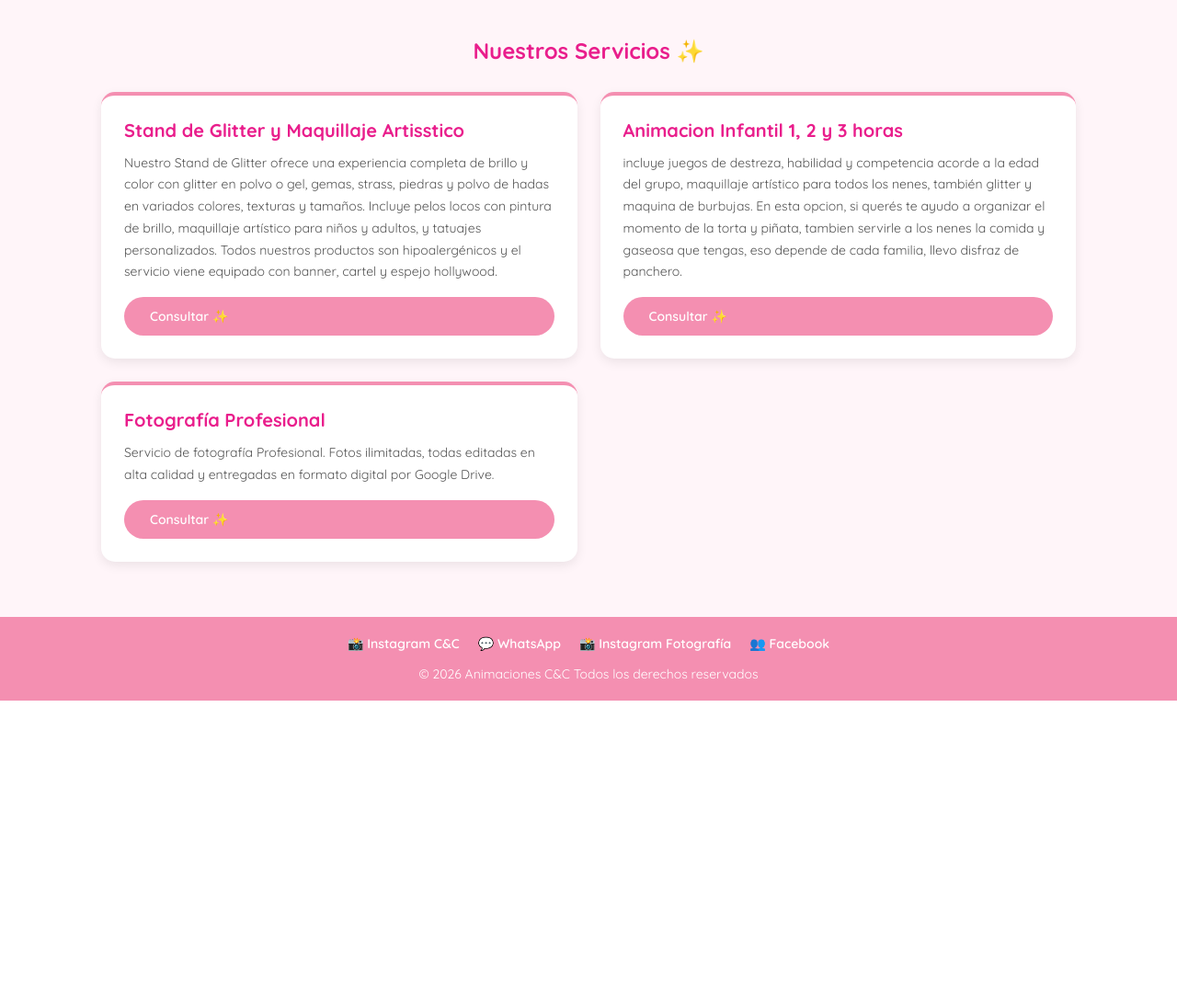
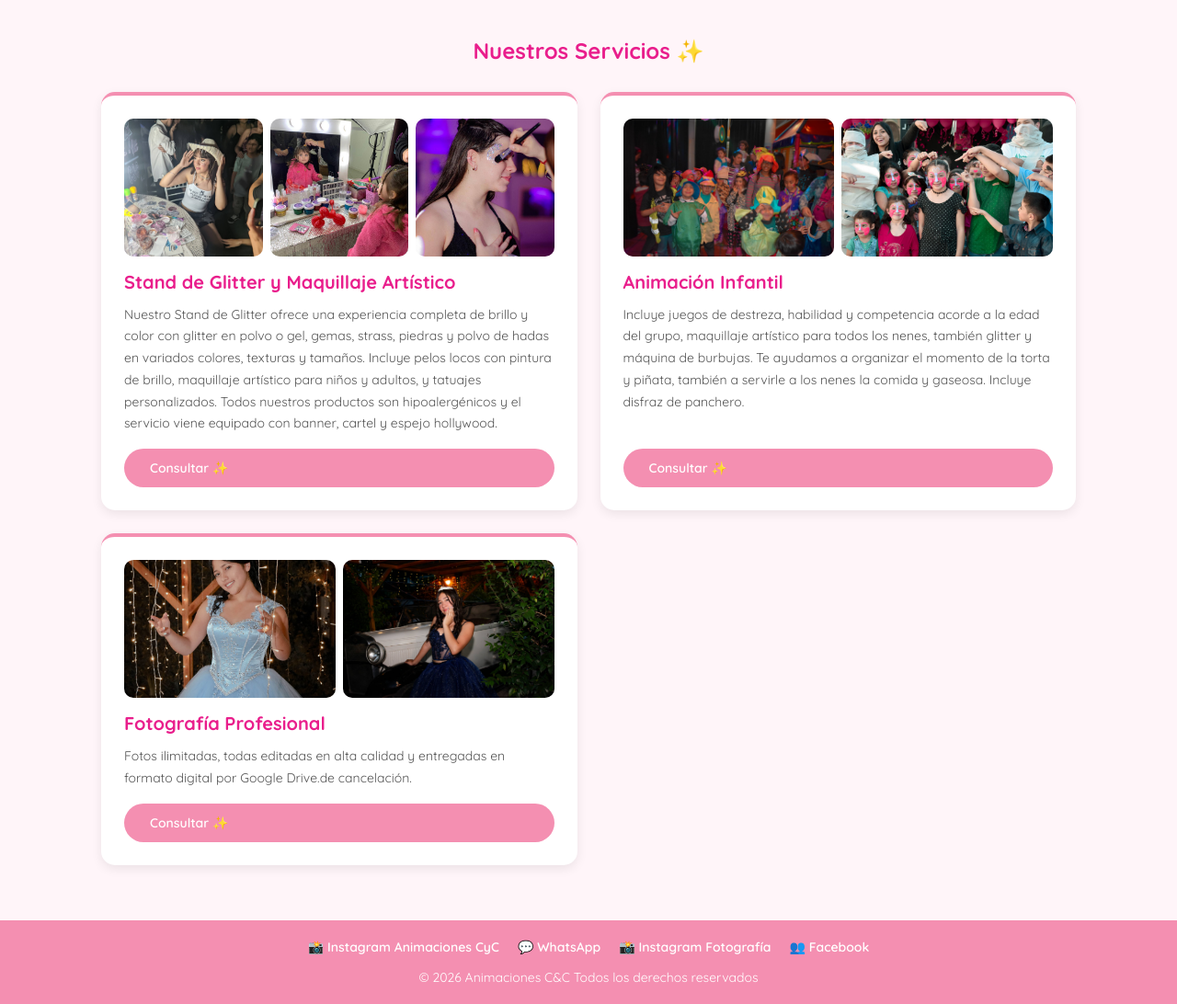
Before and after one commit to dylangig/Animaciones-C-C, a Flask app: page /servicios in a window 1280 px wide. Shown: the part 193-1285 px from the top of the page at 92% size. Before the commit the page ends 955 px from the top, so only its background shows below. Run offline with Flask 3, Linux system fonts and the light colour scheme.

Commit message:
Agregar fotos en servicio

```diff
--- a/app.py
+++ b/app.py
@@ -3,13 +3,21 @@ from flask import Flask, render_template, request
 app = Flask(__name__)
 
 servicios = [
-    {"nombre": "Stand de Glitter y Maquillaje Artisstico",
-     "descripcion": "Nuestro Stand de Glitter ofrece una experiencia completa de brillo y color con glitter en polvo o gel, gemas, strass, piedras y polvo de hadas en variados colores, texturas y tamaños. Incluye pelos locos con pintura de brillo, maquillaje artístico para niños y adultos, y tatuajes personalizados. Todos nuestros productos son hipoalergénicos y el servicio viene equipado con banner, cartel y espejo hollywood." },
-    {"nombre": "Animacion Infantil 1, 2 y 3 horas",
-     "descripcion": "incluye juegos de destreza, habilidad y competencia acorde a la edad del grupo, maquillaje artístico para todos los nenes, también glitter y maquina de burbujas. En esta opcion, si querés te ayudo  a organizar el momento de la torta y piñata, tambien servirle a los nenes la comida y gaseosa que tengas, eso depende de cada familia, llevo disfraz de panchero." },
-    {"nombre": "Fotografía Profesional",
-     "descripcion": "Servicio de fotografía Profesional. Fotos ilimitadas, todas editadas en alta calidad y entregadas en formato digital por Google Drive."},
-
+    {
+        "nombre": "Stand de Glitter y Maquillaje Artístico",
+        "descripcion": "Nuestro Stand de Glitter ofrece una experiencia completa de brillo y color con glitter en polvo o gel, gemas, strass, piedras y polvo de hadas en variados colores, texturas y tamaños. Incluye pelos locos con pintura de brillo, maquillaje artístico para niños y adultos, y tatuajes personalizados. Todos nuestros productos son hipoalergénicos y el servicio viene equipado con banner, cartel y espejo hollywood.",
+        "fotos": ["Glitter1.jpg", "Glitter2.jpg", "Glitter3.jpg"]
+    },
+    {
+        "nombre": "Animación Infantil",
+        "descripcion": "Incluye juegos de destreza, habilidad y competencia acorde a la edad del grupo, maquillaje artístico para todos los nenes, también glitter y máquina de burbujas. Te ayudamos a organizar el momento de la torta y piñata, también a servirle a los nenes la comida y gaseosa. Incluye disfraz de panchero.",
+        "fotos": ["Animacion1.jpg", "Animacion2.jpg"]
+    },
+    {
+        "nombre": "Fotografía Profesional",
+        "descripcion": "Fotos ilimitadas, todas editadas en alta calidad y entregadas en formato digital por Google Drive.de cancelación.",
+        "fotos": ["fotografia1.jpg", "fotografia2.jpg"]
+    }
     ]
 
 fotos = ["1.jpg", "2.jpg", "3.jpg", "4.jpg", "5.jpg", "6.jpg", "7.jpg","8.jpg","9.jpg"]
--- a/templates/base.html
+++ b/templates/base.html
@@ -111,7 +111,7 @@
 
     <footer>
     <div class="footer-redes">
-        <a href="https://instagram.com/animacionescyc" target="_blank">📸 Instagram C&C</a>
+        <a href="https://instagram.com/animacionescyc" target="_blank">📸 Instagram Animaciones CyC</a>
         <a href="https://wa.me/549TUNUMERO" target="_blank">💬 WhatsApp</a>
         <a href="https://instagram.com/melinadiazfotografia" target="_blank">📸 Instagram Fotografía</a>
         <a href="https://facebook.com/TUPAGINA" target="_blank">👥 Facebook</a>
--- a/templates/servicios.html
+++ b/templates/servicios.html
@@ -7,6 +7,11 @@
 <div class="servicios-grid">
     {% for servicio in servicios %}
         <div class="servicio-card">
+            <div class="servicio-fotos">
+                {% for foto in servicio.fotos %}
+                    <img src="{{ url_for('static', filename='imagenes/' + foto) }}" />
+                {% endfor %}
+            </div>
             <h3>{{ servicio.nombre }}</h3>
             <p class="descripcion">{{ servicio.descripcion }}</p>
             <a href="/contacto" class="btn" style="margin-top: 15px; font-size: 14px;">Consultar ✨</a>
@@ -29,6 +34,18 @@
         display: flex;
         flex-direction: column;
     }
+    .servicio-fotos {
+        display: flex;
+        gap: 8px;
+        margin-bottom: 15px;
+    }
+    .servicio-fotos img {
+        width: 100%;
+        flex: 1;
+        height: 150px;
+        object-fit: cover;
+        border-radius: 10px;
+    }
     .servicio-card h3 {
         color: #e91e8c;
         font-size: 20px;
@@ -42,5 +59,4 @@
     }
 </style>
 
-
 {% endblock %}
```
Also changed, not shown: static/imagenes/Animacion1.jpg (added), static/imagenes/Animacion2.jpg (added), static/imagenes/Glitter1.jpg (added), static/imagenes/Glitter2.jpg (added), static/imagenes/Glitter3.jpg (added), static/imagenes/fotografia1.jpg (added), static/imagenes/fotografia2.jpg (added).
